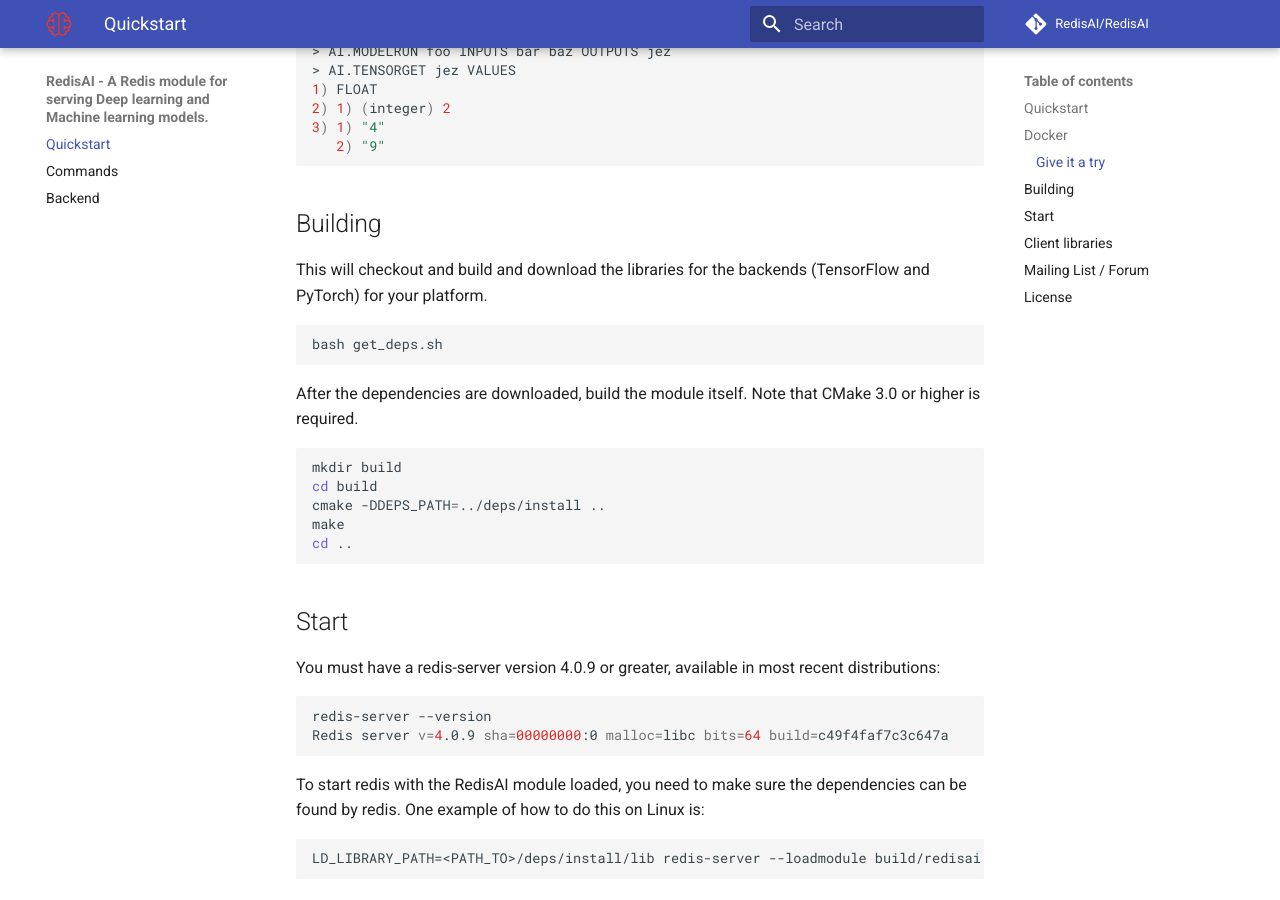
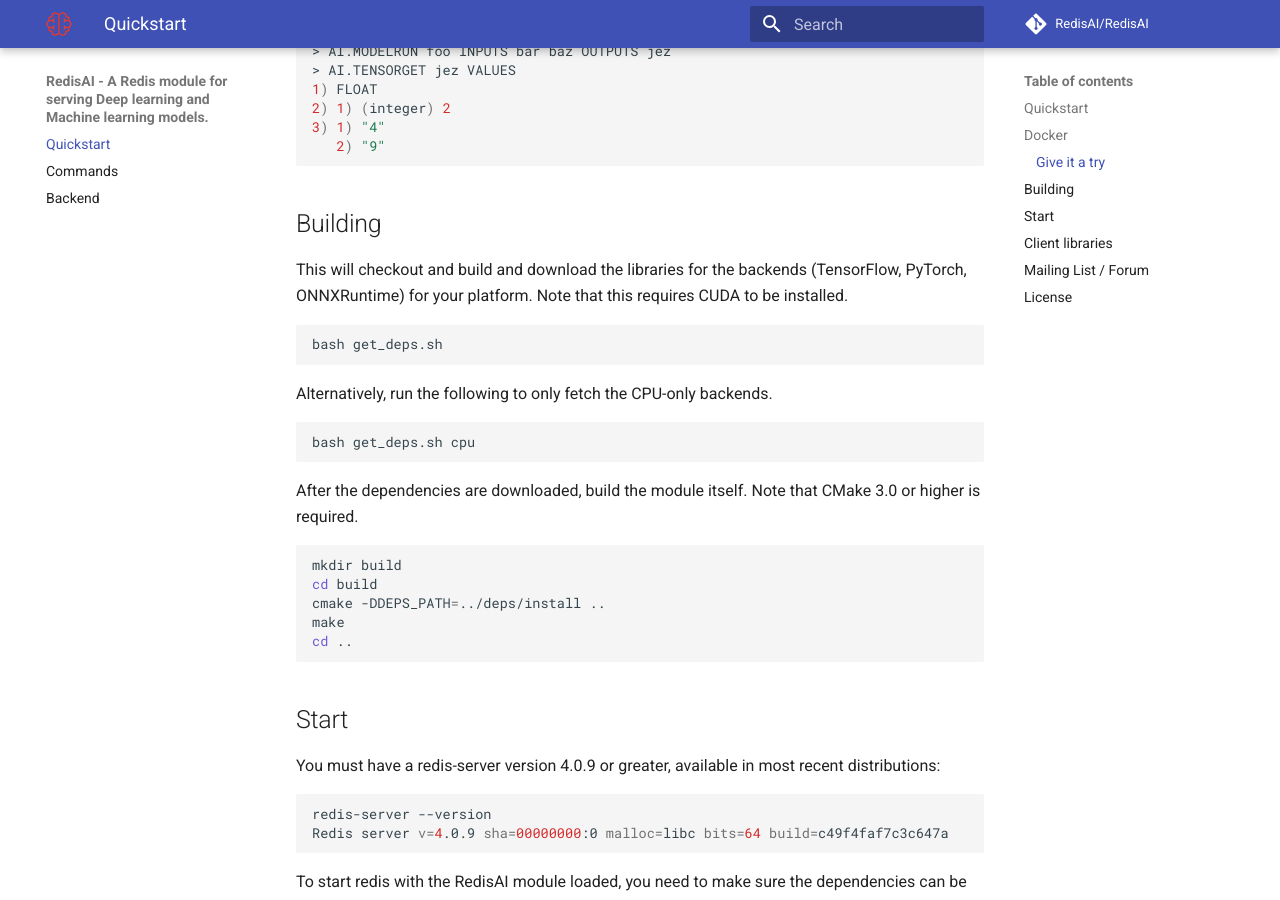
Before and after one commit to RedisAI/RedisAI, an MkDocs documentation site: the page built from docs/index.md, in a window 1280 px wide and 900 px high, scrolled down 1074 px. Built offline with MkDocs 1.6.1 and Material for MkDocs 9.7.7, drawn with Linux system fonts in a browser that asks for light colours; comment, search, counter and statistics services are not loaded; old or Windows-style settings are respelled for this version of MkDocs.

Commit message:
add onnxruntime to docs get deps and cuda note (#149)
* add onnxruntime to docs get deps

* add cuda

* cuda

* Update README.md

* Update index.md

````diff
--- a/docs/index.md
+++ b/docs/index.md
@@ -40,12 +40,13 @@
 ```
 
 ## Building
-This will checkout and build and download the libraries for the backends
-(TensorFlow and PyTorch) for your platform.
-
+This will checkout and build and download the libraries for the backends (TensorFlow, PyTorch, ONNXRuntime) for your platform.  Note that this requires CUDA to be installed.
 ```sh
 bash get_deps.sh
-
+```
+Alternatively, run the following to only fetch the CPU-only backends.
+```sh
+bash get_deps.sh cpu
 ```
 
 After the dependencies are downloaded, build the module itself. Note that
````
Also changed, not shown: README.md (+5 -3 lines).
